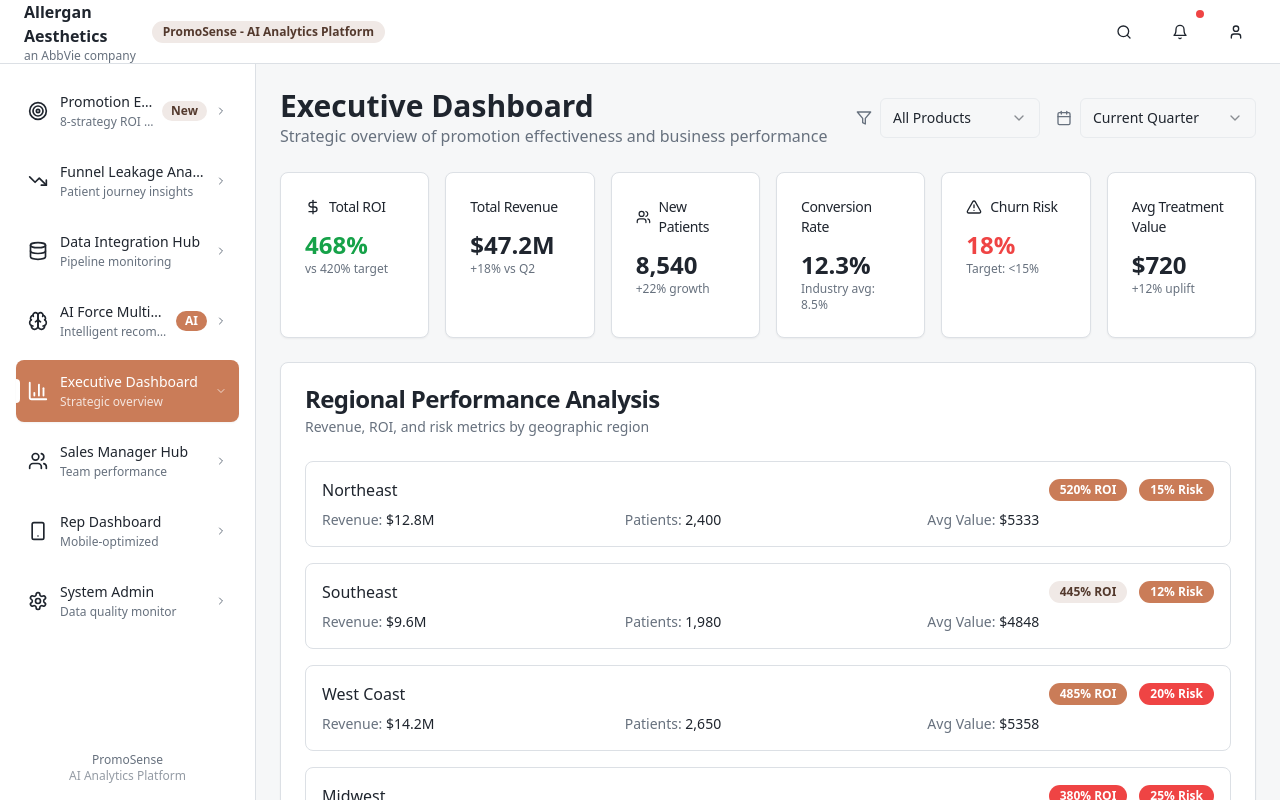
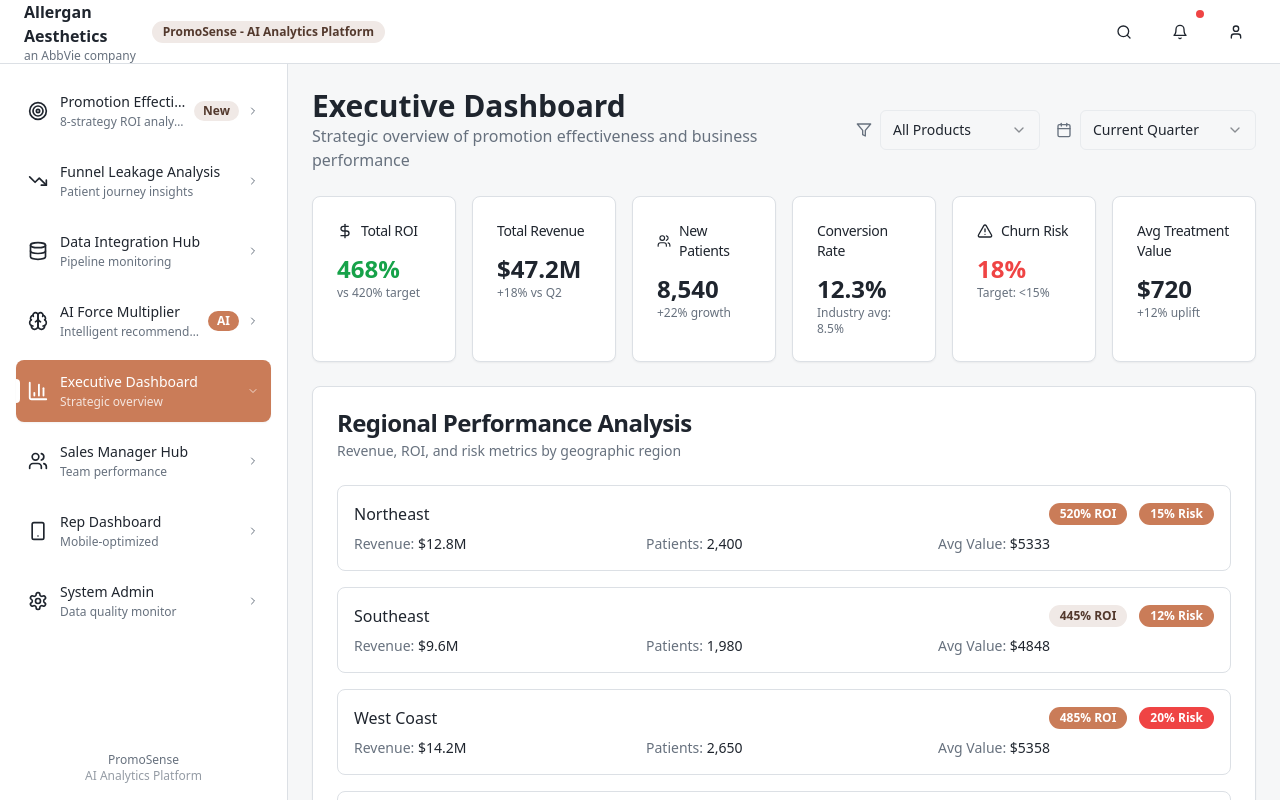
Before and after one commit to Bikesh1997/promosense-insight, a React (Vite) app: page / in a window 1280 px wide. Shown: the top 800 px of the page. Built offline with nearby package versions, Linux system fonts and the light colour scheme; the HTML template or start-up script is replaced by a standard one.

Commit message:
Adjust sidebar width

```diff
--- a/src/components/AppSidebar.tsx
+++ b/src/components/AppSidebar.tsx
@@ -80,7 +80,7 @@ interface AppSidebarProps {
 
 export function AppSidebar({ activeView, onViewChange }: AppSidebarProps) {
   return (
-    <div className="w-64 bg-card border-r border-border h-screen fixed left-0 top-0 pt-16">
+    <div className="w-72 bg-card border-r border-border h-screen fixed left-0 top-0 pt-16">
       <nav className="px-4 py-4 h-full">
         {sidebarItems.map((item) => {
           const isActive = activeView === item.id;
--- a/src/pages/Index.tsx
+++ b/src/pages/Index.tsx
@@ -47,7 +47,7 @@ const Index = () => {
         <Header />
         <div className="flex">
           <AppSidebar activeView={activeView} onViewChange={setActiveView} />
-          <main className="flex-1 p-6 ml-64">
+          <main className="flex-1 p-6 ml-72">
             {renderContent()}
           </main>
         </div>
```
